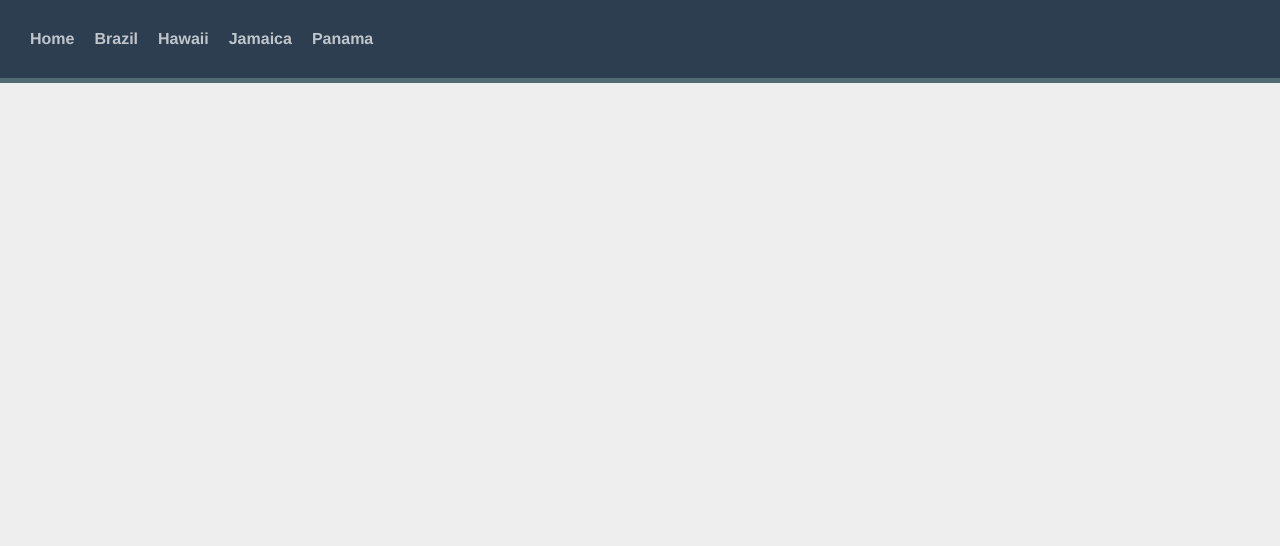
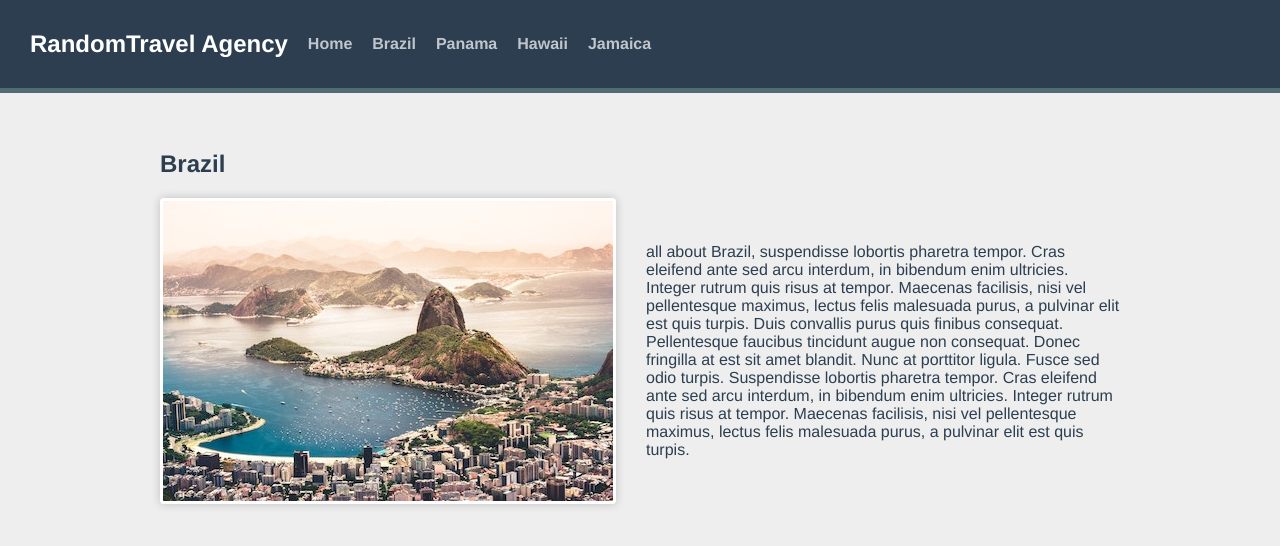
Before and after one commit to neve99/template-vite-vue-project, a Vue app: page /destination/1/1 in a window 1280 px wide. Shown: the top 546 px of the page. Built offline with nearby package versions, Linux system fonts and the light colour scheme.

Commit message:
Name routes, clean up static routes

```diff
--- a/src/components/TheNavigation.vue
+++ b/src/components/TheNavigation.vue
@@ -1,9 +1,21 @@
 <template>
   <div id="nav">
-      <router-link to="/">Home</router-link>
-      <router-link to="/brazil">Brazil</router-link>
-      <router-link to="/hawaii">Hawaii</router-link>
-      <router-link to="/jamaica">Jamaica</router-link>
-      <router-link to="/panama">Panama</router-link>
+    <router-link to="/" id="logo">RandomTravel Agency</router-link>
+
+    <router-link to="/">Home</router-link>
+      <router-link
+      v-for="destination in destinations"
+      :key="destination.id"
+      :to="{ name: 'destination.show', params: { id: destination.id, slug: destination.slug} }"
+    >
+    <!-- jump tp destination.show page for dynamic routing -->
+    {{ destination.name }}
+
+    </router-link>
     </div>
 </template>
+
+<script setup>
+import sourceData from '@/data.json'
+const destinations = sourceData.destinations
+</script>
--- a/src/main.js
+++ b/src/main.js
@@ -1,9 +1,5 @@
 import { createApp } from 'vue'
-
-
 import App from './App.vue'
 import router from '@/router'
 
-
-
 createApp(App).use(router).mount('#app')
--- a/src/views/About.vue
+++ /dev/null
@@ -1,5 +0,0 @@
-<template>
-  <div class="about">
-    <h1>About</h1>
-  </div>
-</template>
--- a/src/views/Brazil.vue
+++ /dev/null
@@ -1,5 +0,0 @@
-<template>
-  <div class="brazil">
-    <h1>Brazil</h1>
-  </div>
-</template>
--- a/src/views/DestinationShow.vue
+++ b/src/views/DestinationShow.vue
@@ -27,6 +27,7 @@
 </script> -->
 
 <script setup>
+// composition API
 import { computed } from 'vue'
 import { useRoute } from 'vue-router'
 import sourceData from '@/data.json'
--- a/src/views/Hawaii.vue
+++ /dev/null
@@ -1,5 +0,0 @@
-<template>
-  <div class="hawaii">
-    <h1>Hawaii</h1>
-  </div>
-</template>
--- a/src/views/Home.vue
+++ b/src/views/Home.vue
@@ -6,8 +6,9 @@
     <router-link
       v-for="destination in destinations"
       :key="destination.id"
-      :to="destination.slug"
+      :to="{ name: 'destination.show', params: { id: destination.id, slug: destination.slug } }"
     >
+    <!-- jump tp destination.show page for dynamic routing -->
       <h2>{{ destination.name }}</h2>
       <img :src="`/images/${destination.image}`" alt="destination.name">
     </router-link>
@@ -17,6 +18,7 @@
 </template>
 
 <script>
+
 import sourceData from '@/data.json'
 export default {
 
--- a/src/views/Jamaica.vue
+++ /dev/null
@@ -1,5 +0,0 @@
-<template>
-  <div class="jamaica">
-    <h1>Jamaica</h1>
-  </div>
-</template>
--- a/src/views/Panama.vue
+++ /dev/null
@@ -1,5 +0,0 @@
-<template>
-  <div class="panama">
-    <h1>Panama</h1>
-  </div>
-</template>
```
Also changed, not shown: src/router/index.js (+1 -9 lines).
